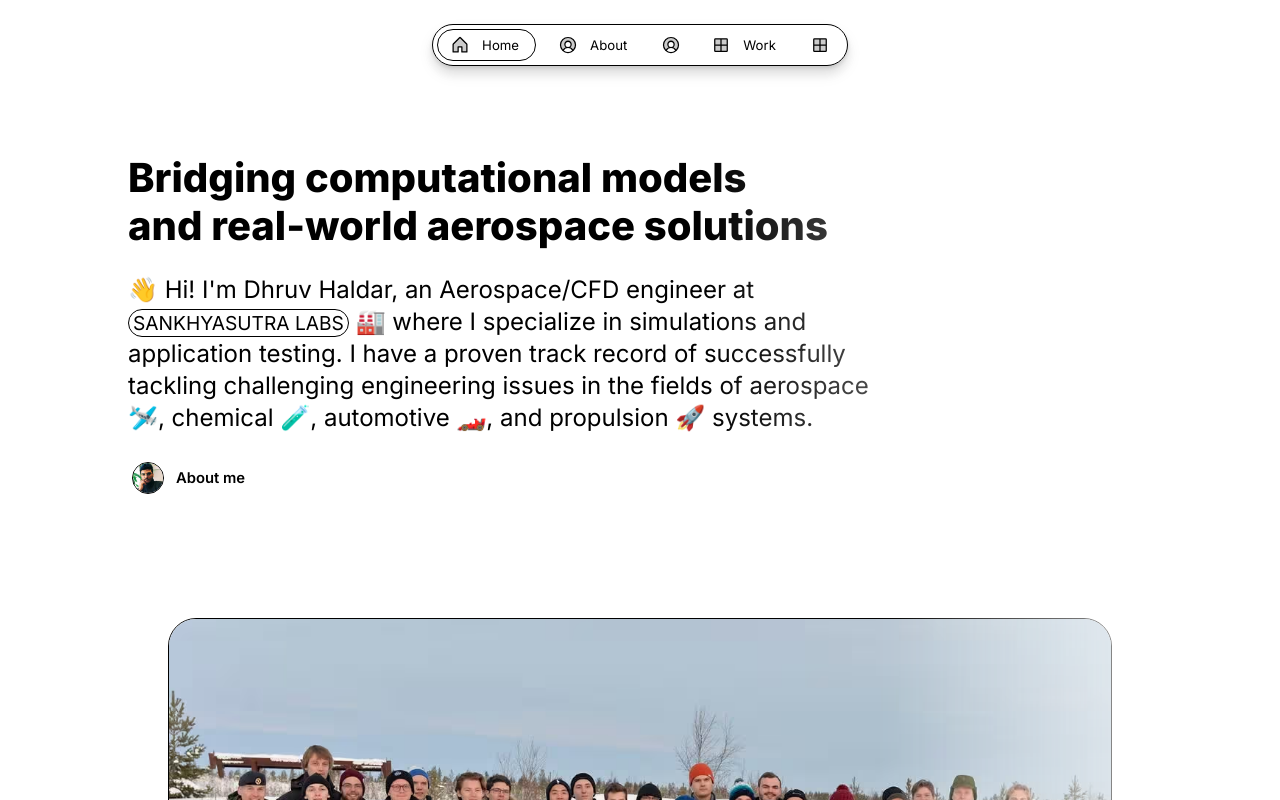
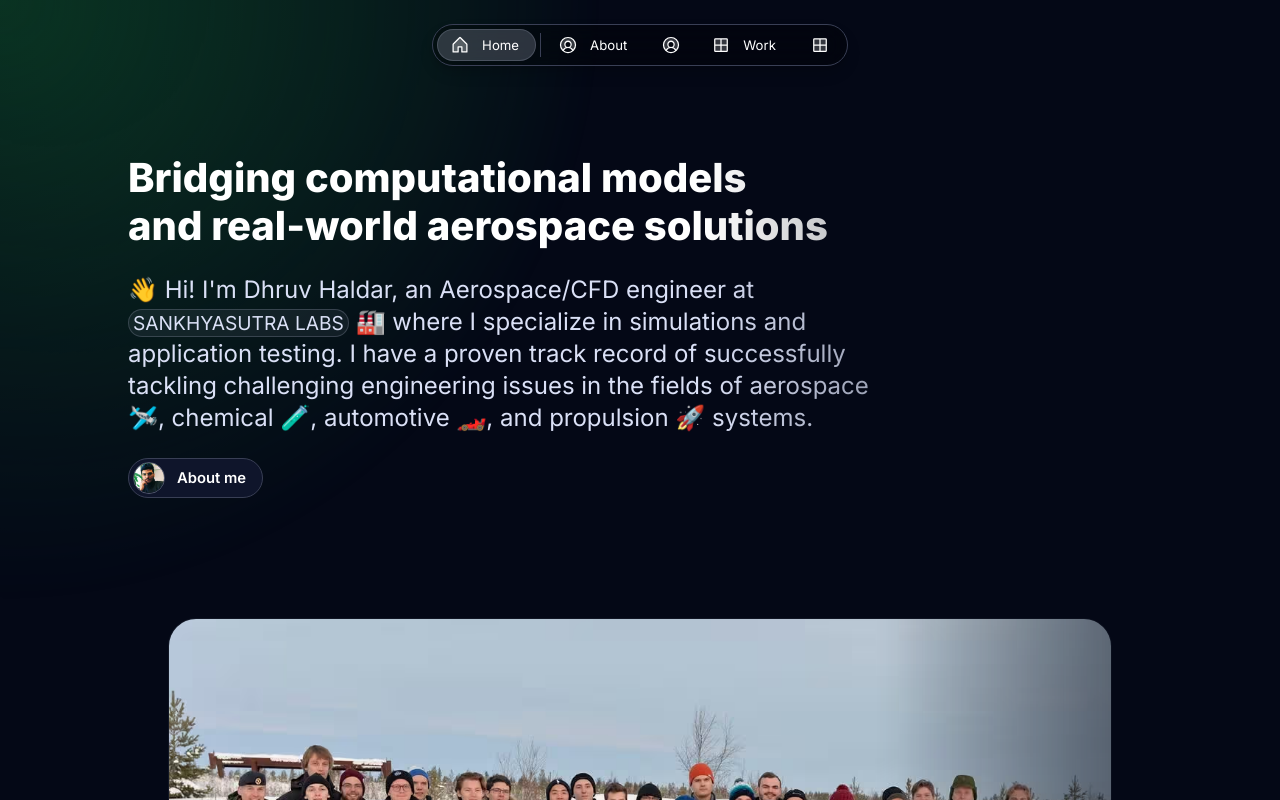
Before and after one commit to dhruvhaldar/portfolio, a Next.js app: page / in a window 1280 px wide. Shown: the top 800 px of the page. Built offline with nearby package versions, Linux system fonts and the light colour scheme.

Commit message:
update config.js

```diff
--- a/src/app/resources/config.js
+++ b/src/app/resources/config.js
@@ -1,5 +1,5 @@
 const baseURL="dhruvhaldar.vercel.app";const routes={"/":true,"/about":true,"/work":true,"/blog":false,"/gallery":true};const protectedRoutes={"/work/mars-mission":false};const style = {
-  theme: "white", // dark | light
+  theme: "dark", // dark | light
   neutral: "slate", // sand | gray | slate
   brand: "green", // blue | indigo | violet | magenta | pink | red | orange | yellow | moss | green | emerald | aqua | cyan
   accent: "violet", // blue | indigo | violet | magenta | pink | red | orange | yellow | moss | green | emerald | aqua | cyan
```
